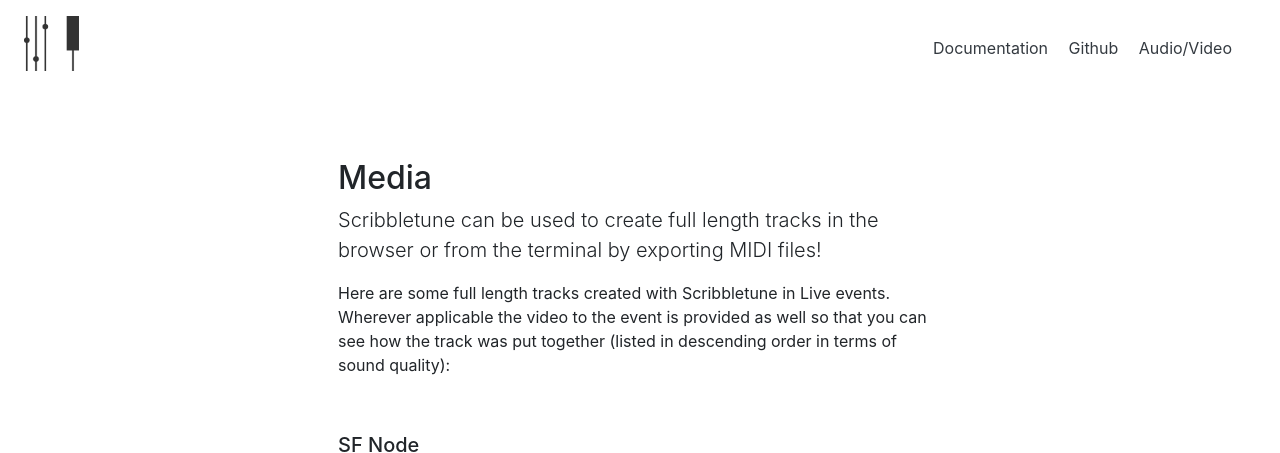
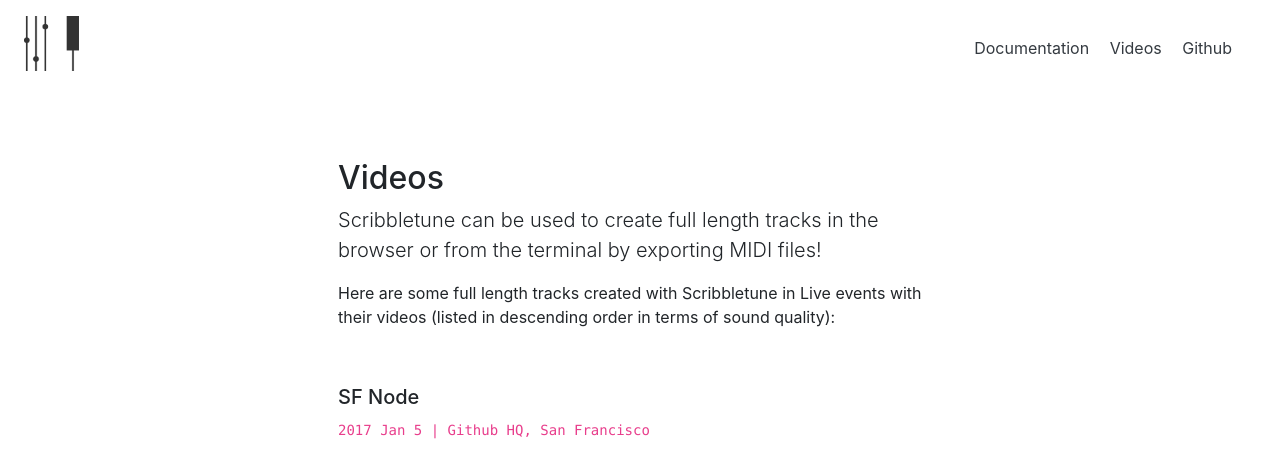
Before and after one commit to scribbletune/scribbletune.com, a Jekyll site: the page built from _pages/videos.md, in a window 1280 px wide and 900 px high, cut to the strip 0-453 px from the top of the window. Built offline with Jekyll 4.4.1, drawn with Linux system fonts in a browser that asks for light colours; a style sheet for code colours, icons or effects is not loaded.

Commit message:
Rename media to videos

```diff
--- a/_includes/top-nav.html
+++ b/_includes/top-nav.html
@@ -4,8 +4,7 @@
 	</h5>
 	<nav class="my-2 my-md-0 mr-md-3">
 		<a class="p-2 text-dark" href="/documentation">Documentation</a>
-		<a class="p-2 text-dark" href="https://github.com/scribbletune/scribbletune">Github</a>
-    <a class="p-2 text-dark" href="/media">Audio/Video</a>
+    <a class="p-2 text-dark" href="/videos">Videos</a>
+    <a class="p-2 text-dark" href="https://github.com/scribbletune/scribbletune">Github</a>
 	</nav>
-	<!-- <a class="btn btn-outline-primary" href="#">Sign up</a> -->
 </div>
--- a/_pages/media.md
+++ b/_pages/videos.md
@@ -1,13 +1,13 @@
 ---
 layout: page
-title: Media
-permalink: /media/
+title: Videos
+permalink: /videos/
 ---
 
 Scribbletune can be used to create full length tracks in the browser or from the terminal by exporting MIDI files!
 {: .lead}
 
-Here are some full length tracks created with Scribbletune in Live events. Wherever applicable the video to the event is provided as well so that you can see how the track was put together (listed in descending order in terms of sound quality):
+Here are some full length tracks created with Scribbletune in Live events with their videos (listed in descending order in terms of sound quality):
 
 <br>
 
```
